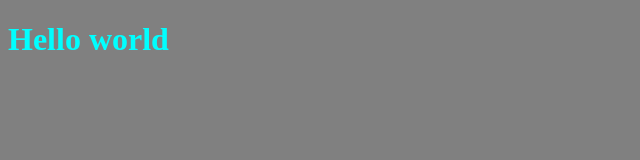
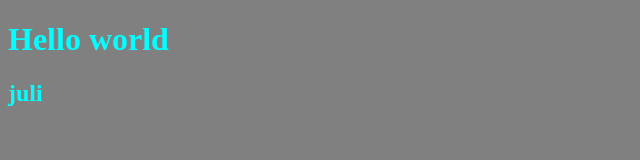
Before and after one commit to Agussangari/SPA_Js, a plain HTML site: page index.html in a window 1280 px wide. Shown: the full height of the page, 0-640 px from the left. Drawn offline with Linux system fonts and the light colour scheme.

Commit message:
change in html

```diff
--- a/index.html
+++ b/index.html
@@ -10,6 +10,7 @@
 
 <body>
     <h1>Hello world</h1>
+    <h2>juli</h2>
 
     <script src="main.js"></script>
 
```
